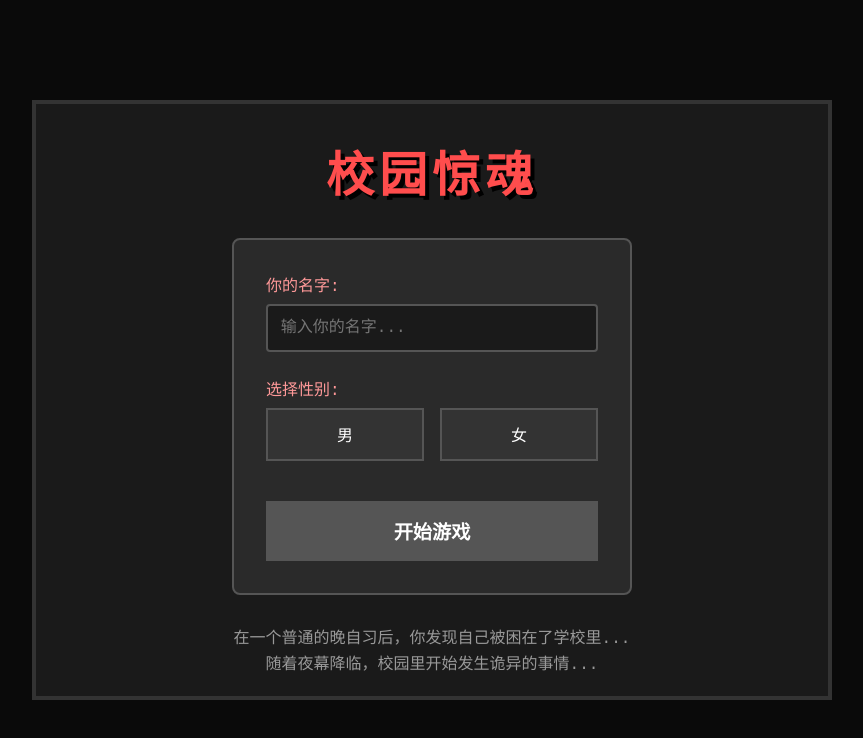
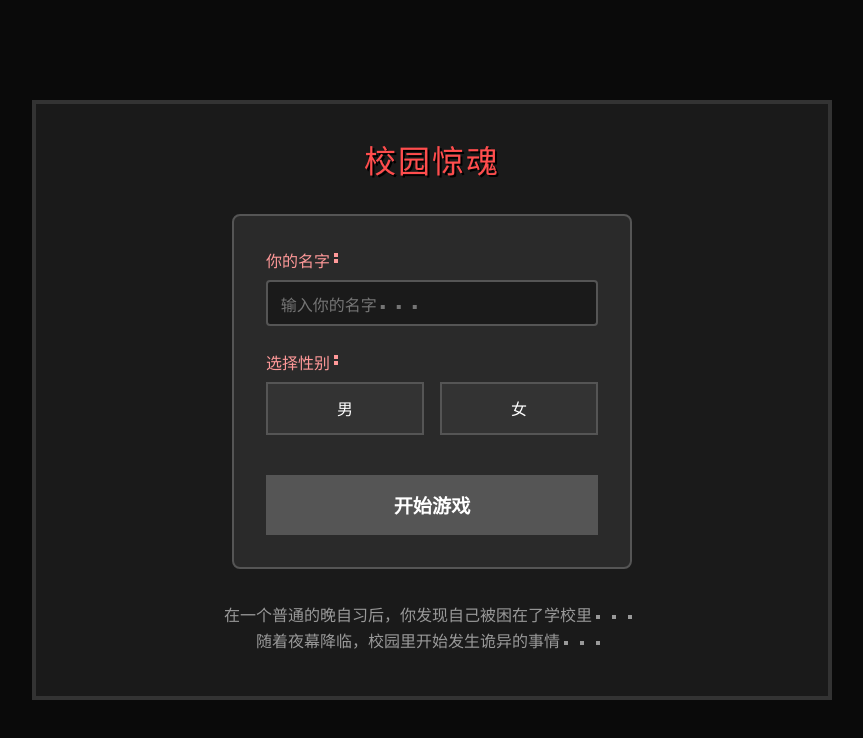
Before and after one commit to Bat5801/HorrorSchool-Vibe-, a plain HTML site: page index.html in a window 1280 px wide. Shown: the whole page, without its empty margins (208-1071 px from the left). Drawn offline with Linux system fonts and the light colour scheme; a web font is replaced by a local one.

Commit message:
feat(字体): 添加像素字体并更新样式
添加 M+ HZK 12 像素字体文件并配置 @font-face
引入 Press Start 2P 网络字体
调整标题字体大小和样式以适配像素风格

```diff
--- a/index.html
+++ b/index.html
@@ -5,6 +5,7 @@
     <meta name="viewport" content="width=device-width, initial-scale=1.0">
     <title>校园惊魂 | 像素恐怖游戏</title>
     <link rel="stylesheet" href="styles.css">
+    <link href="https://fonts.googleapis.com/css2?family=Press+Start+2P&display=swap" rel="stylesheet">
 </head>
 <body>
     <div id="game-container">
--- a/styles.css
+++ b/styles.css
@@ -1,9 +1,16 @@
 /* 基础样式与重置 */
+@font-face {
+    font-family: 'mplus_hzk_12';
+    src: url('fonts/mplus_hzk_12.ttf') format('truetype');
+    font-weight: normal;
+    font-style: normal;
+}
+
 * {
     margin: 0;
     padding: 0;
     box-sizing: border-box;
-    font-family: 'Courier New', Courier, monospace;
+    font-family: 'mplus_hzk_12', 'Press Start 2P', cursive;
 }
 
 body {
@@ -43,13 +50,13 @@ body {
 
 /* 像素风格标题 */
 .pixel-title {
-    font-size: 3rem;
+    font-size: 2rem;
     text-align: center;
     margin-bottom: 2rem;
     color: #ff4d4d;
-    text-shadow: 4px 4px 0 #000;
-    letter-spacing: 5px;
-    font-weight: bold;
+    text-shadow: 2px 2px 0 #000;
+    letter-spacing: 2px;
+    font-weight: normal;
 }
 
 /* 章节选择界面样式 */
```
Also changed, not shown: 1 other file.
